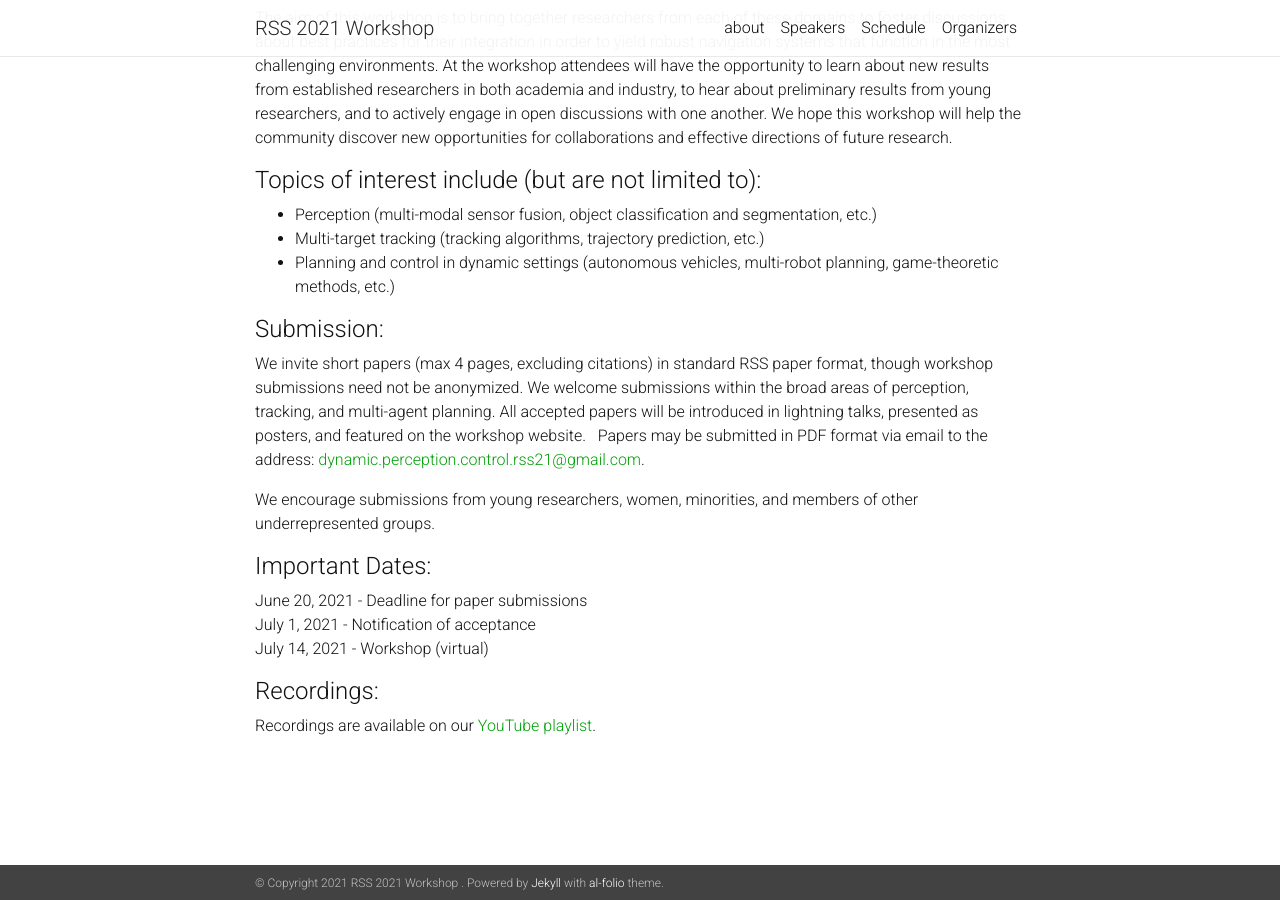
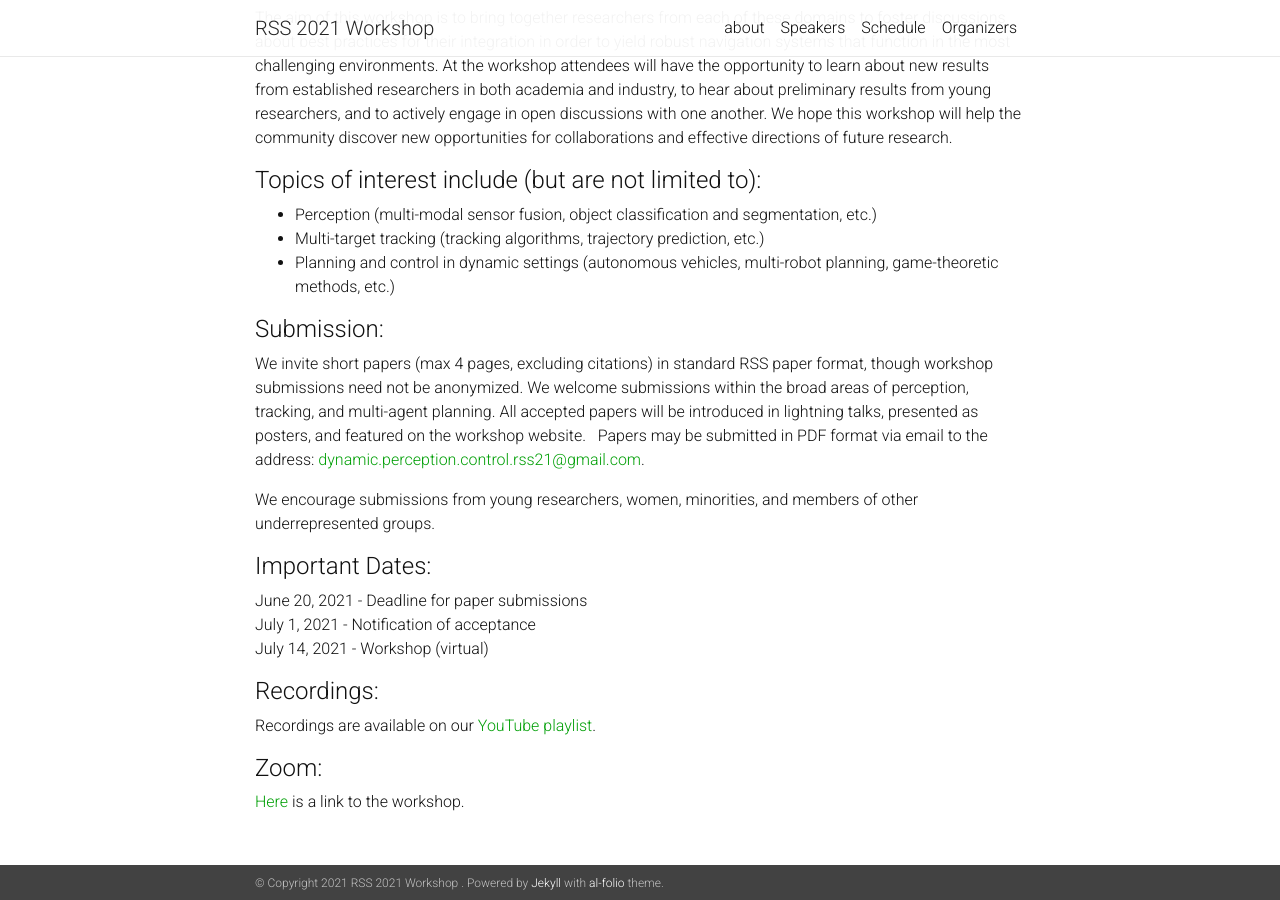
Before and after one commit to NegarMehr/RSS2021Workshop, a Jekyll site: the page built from _pages/about.md, in a window 1280 px wide and 900 px high, scrolled down 878 px. Built offline with Jekyll 4.4.1, drawn with Linux system fonts in a browser that asks for light colours; nearby versions of some CDN libraries; a style sheet for code colours, icons or effects is not loaded.

Commit message:
zoom link added

```diff
--- a/_pages/about.md
+++ b/_pages/about.md
@@ -51,3 +51,7 @@ July 14, 2021 - Workshop (virtual) <br>
 <h2> Recordings: </h2>
 
 Recordings are available on our <a href="https://www.youtube.com/playlist?list=PLouWbAcP4zIvKaADSMjMRzpHBPjdRuApC">YouTube playlist</a>.
+
+<h2> Zoom: </h2>
+
+<a href="https://temple.zoom.us/j/98700534885?pwd=TmtsaVVRblRacEEyRWhGNWdrUUJzdz09">Here</a> is a link to the workshop.
```
